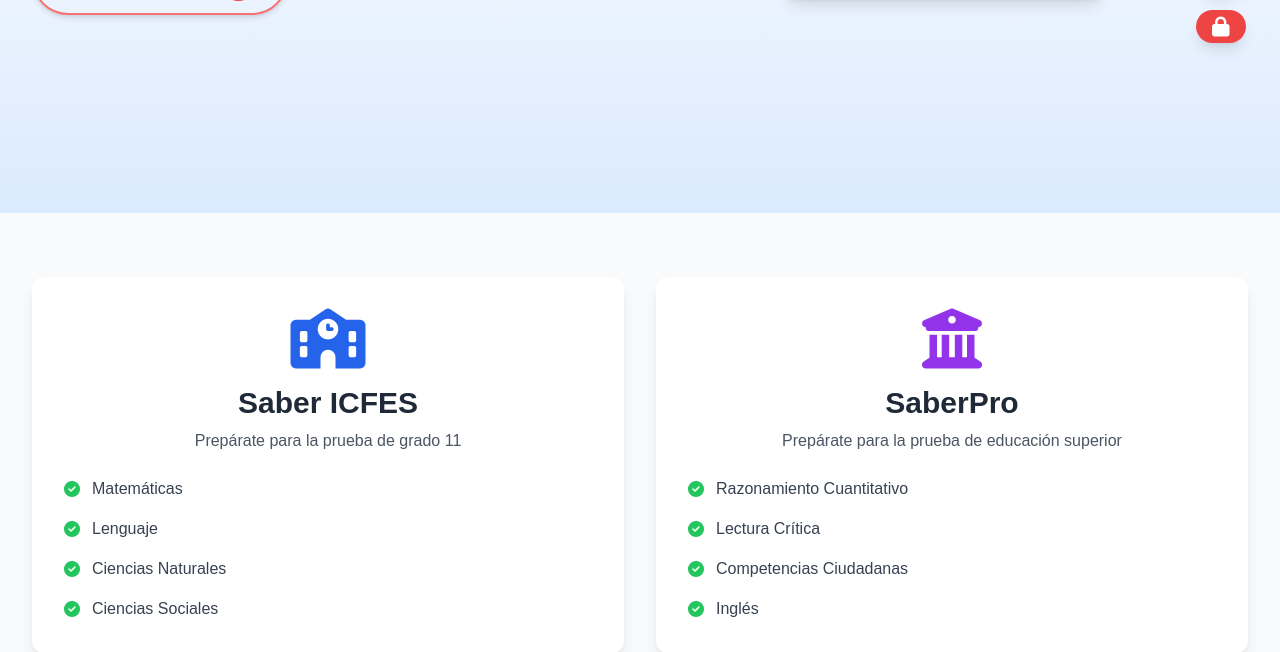
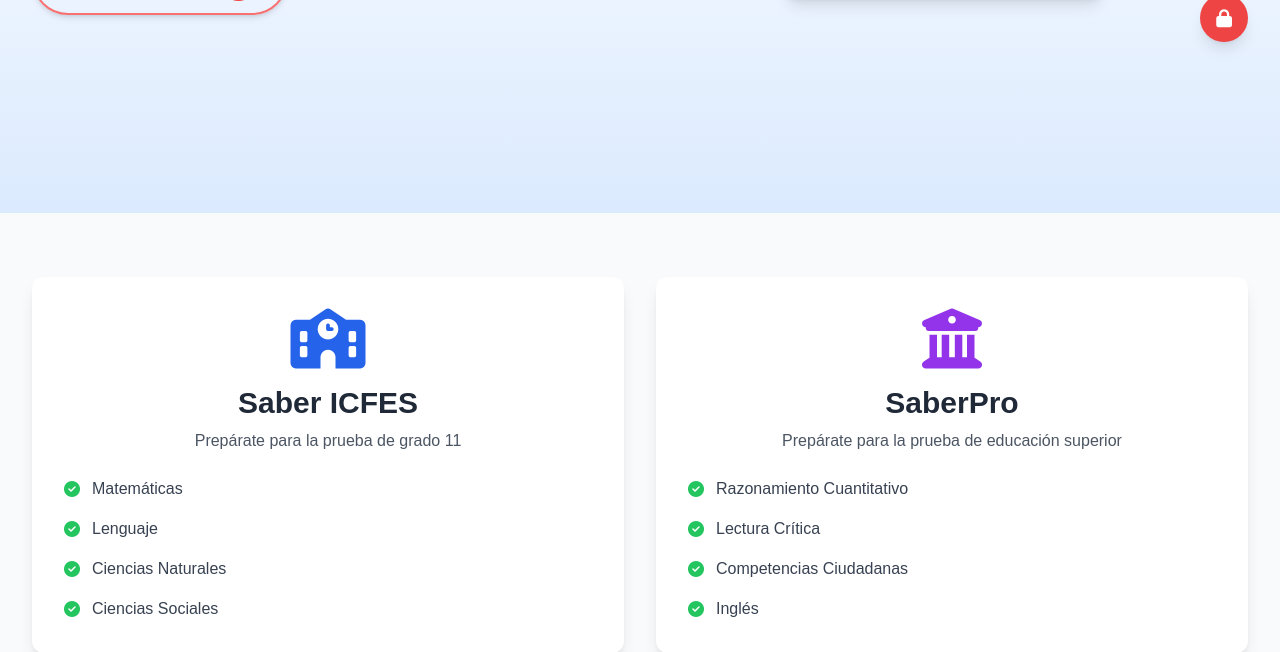
Before and after one commit to Sebastianl1232/Pro-Simu, a Flask app: page / in a window 1280 px wide. Shown: the part 401-1053 px from the top of the page. Run offline with Flask 3, Linux system fonts and the light colour scheme; some libraries are stand-ins or nearby versions.

Commit message:
Actualizar botones flotantes con nuevo tamaño y tooltip en la sección de registro

```diff
--- a/templates/index.html
+++ b/templates/index.html
@@ -21,19 +21,19 @@
     </div>
     <!-- Botones flotantes laterales -->
     <div class="fixed right-8 top-1/3 flex flex-col space-y-4 z-50">
-        <a href="#" class="bg-red-500 text-white rounded-full p-4 shadow-lg hover:bg-red-600 transition"><i class="fas fa-home fa-lg"></i></a>
-        <a href="#" class="bg-white text-gray-700 rounded-full p-4 shadow-lg hover:bg-gray-200 transition"><i class="fas fa-user fa-lg"></i></a>
+    <a href="#" class="bg-red-500 text-white rounded-full w-12 h-12 flex items-center justify-center shadow-lg hover:bg-red-600 transition"><i class="fas fa-home text-lg"></i></a>
+    <a href="#" class="bg-white text-gray-700 rounded-full w-12 h-12 flex items-center justify-center shadow-lg hover:bg-gray-200 transition"><i class="fas fa-user text-lg"></i></a>
         {% if not current_user.is_authenticated %}
         <div class="relative group flex justify-center">
-            <a href="{{ url_for('register') }}" class="bg-red-500 text-white rounded-full p-4 shadow-lg hover:bg-red-600 transition flex items-center justify-center">
-                <i class="fas fa-lock fa-lg"></i>
+            <a href="{{ url_for('register') }}" class="bg-red-500 text-white rounded-full w-12 h-12 flex items-center justify-center shadow-lg hover:bg-red-600 transition">
+                <i class="fas fa-lock text-lg"></i>
             </a>
             <div class="absolute right-full top-1/2 -translate-y-1/2 mr-3 bg-red-500 text-white px-4 py-2 rounded-lg shadow-lg opacity-0 group-hover:opacity-100 pointer-events-none transition-opacity whitespace-nowrap font-semibold text-sm">
                 REGISTRO
             </div>
         </div>
         {% else %}
-        <a href="#" class="bg-gray-200 text-gray-700 rounded-full p-4 shadow-lg hover:bg-gray-300 transition"><i class="fas fa-lock fa-lg"></i></a>
+        <a href="#" class="bg-gray-200 text-gray-700 rounded-full w-12 h-12 flex items-center justify-center shadow-lg hover:bg-gray-300 transition"><i class="fas fa-lock text-lg"></i></a>
         {% endif %}
     </div>
 </div>
```
